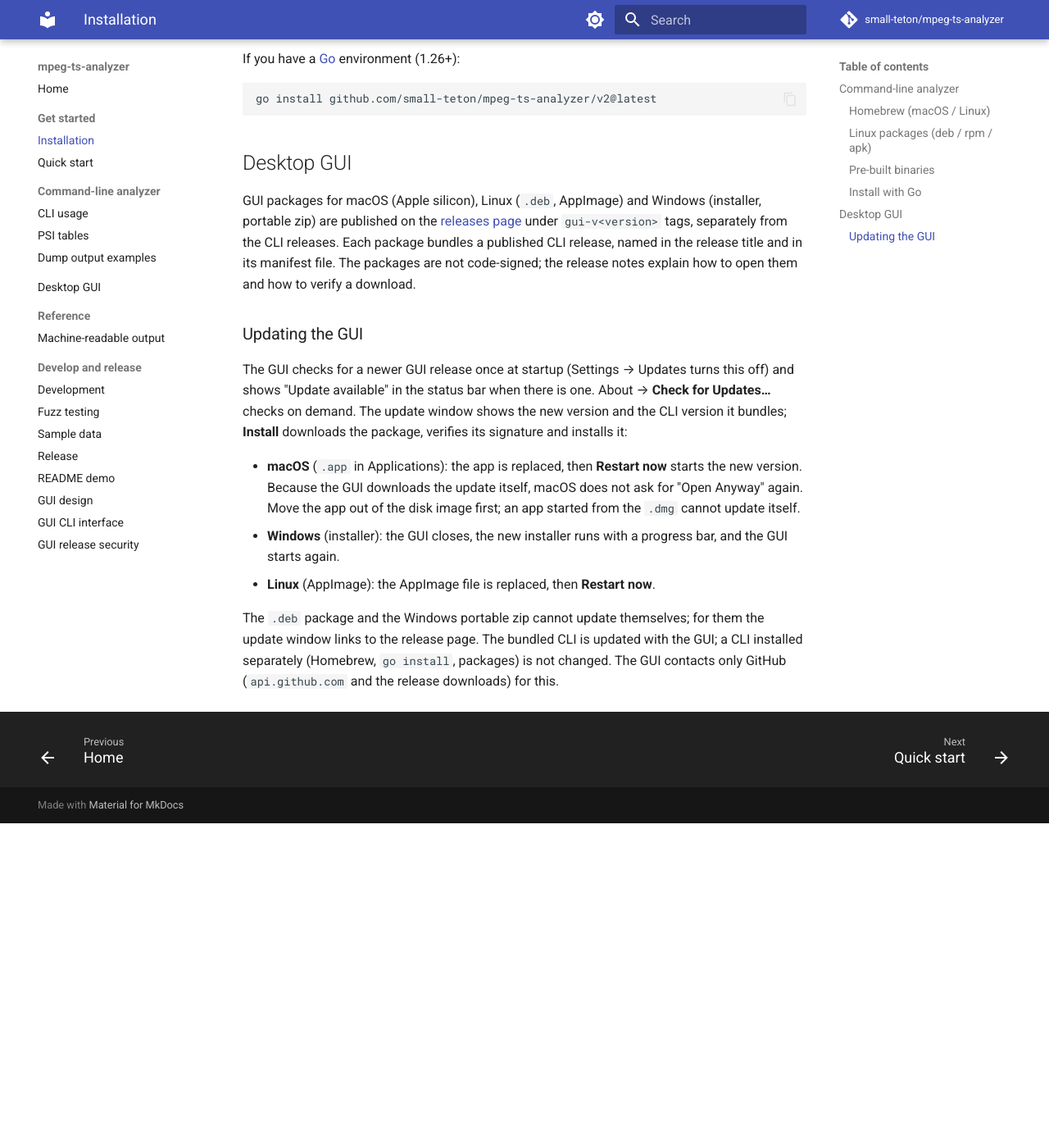
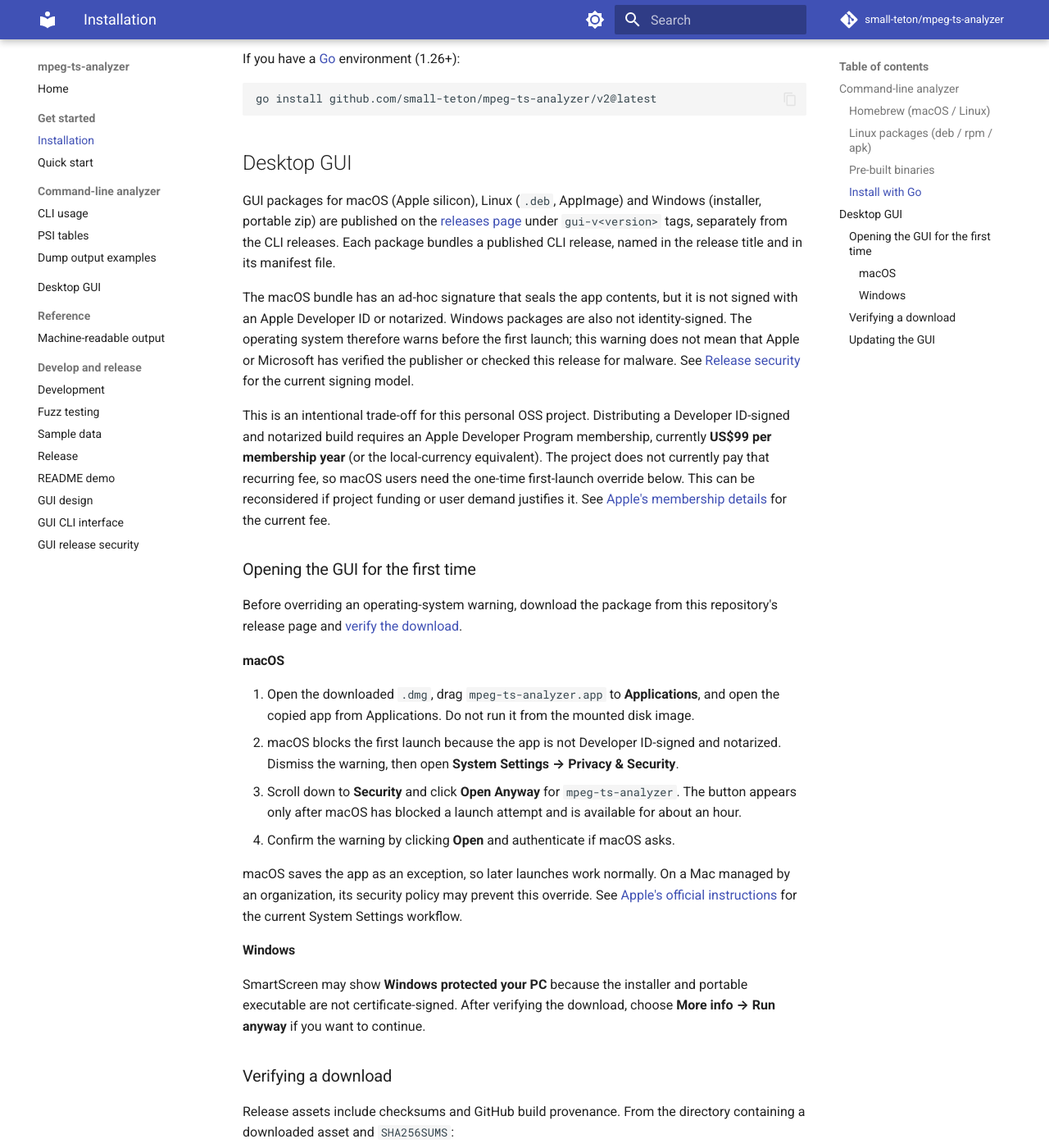
Before and after one commit to small-teton/mpeg-ts-analyzer, an MkDocs documentation site: the page built from docs/getting-started/installation.md, in a window 1280 px wide and 1400 px high, scrolled down 922 px. Shown: the whole window at 82% size. Built offline with MkDocs 1.6.1 and Material for MkDocs 9.7.7, drawn with Linux system fonts in a browser that asks for light colours; comment, search, counter and statistics services are not loaded; before the commit the page ends 1926 px from its top, so only the background shows below that; some of the changed text lies outside the part shown.

Commit message:
Document GUI first-launch security warnings

````diff
--- a/docs/getting-started/installation.md
+++ b/docs/getting-started/installation.md
@@ -49,8 +49,65 @@ GUI packages for macOS (Apple silicon), Linux (`.deb`, AppImage) and Windows
 (installer, portable zip) are published on the
 [releases page](https://github.com/small-teton/mpeg-ts-analyzer/releases) under
 `gui-v<version>` tags, separately from the CLI releases. Each package bundles a
-published CLI release, named in the release title and in its manifest file. The packages are not code-signed; the release notes
-explain how to open them and how to verify a download.
+published CLI release, named in the release title and in its manifest file.
+
+The macOS bundle has an ad-hoc signature that seals the app contents, but it is
+not signed with an Apple Developer ID or notarized. Windows packages are also
+not identity-signed. The operating system therefore warns before the first
+launch; this warning does not mean that Apple or Microsoft has verified the
+publisher or checked this release for malware. See
+[Release security](../gui/release-security.md#identity-backed-code-signing-and-notarization-excluded-for-now)
+for the current signing model.
+
+This is an intentional trade-off for this personal OSS project. Distributing a
+Developer ID-signed and notarized build requires an Apple Developer Program
+membership, currently **US$99 per membership year** (or the local-currency
+equivalent). The project does not currently pay that recurring fee, so macOS
+users need the one-time first-launch override below. This can be reconsidered
+if project funding or user demand justifies it. See
+[Apple's membership details](https://developer.apple.com/programs/whats-included/)
+for the current fee.
+
+### Opening the GUI for the first time
+
+Before overriding an operating-system warning, download the package from this
+repository's release page and [verify the download](#verifying-a-download).
+
+#### macOS
+
+1. Open the downloaded `.dmg`, drag `mpeg-ts-analyzer.app` to **Applications**,
+   and open the copied app from Applications. Do not run it from the mounted
+   disk image.
+2. macOS blocks the first launch because the app is not Developer ID-signed and
+   notarized. Dismiss the warning, then open **System Settings → Privacy &
+   Security**.
+3. Scroll down to **Security** and click **Open Anyway** for
+   `mpeg-ts-analyzer`. The button appears only after macOS has blocked a launch
+   attempt and is available for about an hour.
+4. Confirm the warning by clicking **Open** and authenticate if macOS asks.
+
+macOS saves the app as an exception, so later launches work normally. On a Mac
+managed by an organization, its security policy may prevent this override. See
+[Apple's official instructions](https://support.apple.com/guide/mac-help/mh40617/mac)
+for the current System Settings workflow.
+
+#### Windows
+
+SmartScreen may show **Windows protected your PC** because the installer and
+portable executable are not certificate-signed. After verifying the download,
+choose **More info → Run anyway** if you want to continue.
+
+### Verifying a download
+
+Release assets include checksums and GitHub build provenance. From the
+directory containing a downloaded asset and `SHA256SUMS`:
+
+```sh
+sha256sum -c SHA256SUMS --ignore-missing
+gh attestation verify <file> --repo small-teton/mpeg-ts-analyzer
+```
+
+The release also contains a CycloneDX SBOM for the GUI's Rust dependencies.
 
 ### Updating the GUI
 
````
